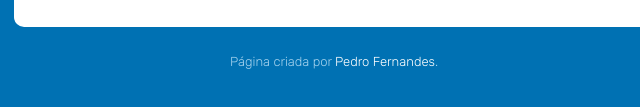
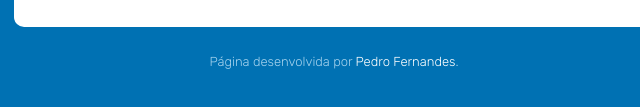
Before and after one commit to pedrofrn/qivd-nuca-ufs, a plain HTML site: page index.html in a window 1280 px wide. Shown: the part 997-1104 px from the top of the page, 306-946 px from the left. Drawn offline with nearby package versions, Linux system fonts and the light colour scheme.

Commit message:
Update index.html

```diff
--- a/index.html
+++ b/index.html
@@ -493,7 +493,7 @@
         </div>
     </section>
     <footer>
-        <p>Página criada por <a href="http://t.me/pedrofrn" target="_blank">Pedro Fernandes</a>.</p>
+        <p>Página desenvolvida por <a href="http://t.me/pedrofrn" target="_blank">Pedro Fernandes</a>.</p>
     </footer>
     <script src="./assets/js/main.js"></script>
     <script src="./assets/js/viacep.js"></script>
```
